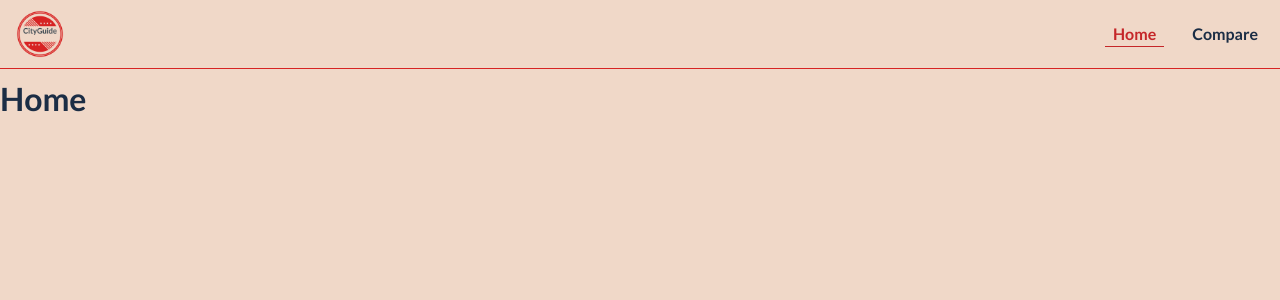
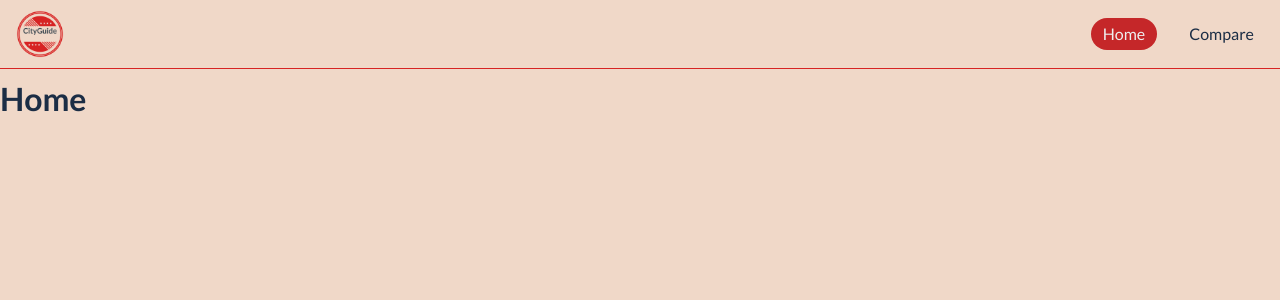
Before and after one commit to m-sekander/city-guide, a React (Create React App) app: page /home in a window 1280 px wide. Shown: the top 300 px of the page. Built offline with nearby package versions, Linux system fonts and the light colour scheme.

Commit message:
improve nav link hover and active styling

```diff
--- a/src/components/Header/Header.js
+++ b/src/components/Header/Header.js
@@ -11,10 +11,10 @@ function Header() {
         </Link>
         <nav className="header__nav">
           <NavLink className="header__link" to="/home">
-            <h4>Home</h4>
+            <span>Home</span>
           </NavLink>
           <NavLink className="header__link" to="/compare">
-            <h4>Compare</h4>
+            <span>Compare</span>
           </NavLink>
         </nav>
       </div>
--- a/src/components/Header/Header.scss
+++ b/src/components/Header/Header.scss
@@ -38,15 +38,18 @@
   }
 
   &__link {
-    padding: 0 0.5rem;
+    padding: 0.25rem 0.75rem;
     &:hover {
-      border-bottom: 1px solid $primary-black;
+      background-color: $primary-white;
+      color: $dark-red;
+      border-radius: 100px;
     }
   }
 
   .active {
-    color: $dark-red;
-    border-bottom: 1px solid $dark-red;
+    background-color: $dark-red;
+    color: $primary-white;
+    border-radius: 100px;
   }
 
   &__seperator {
```
